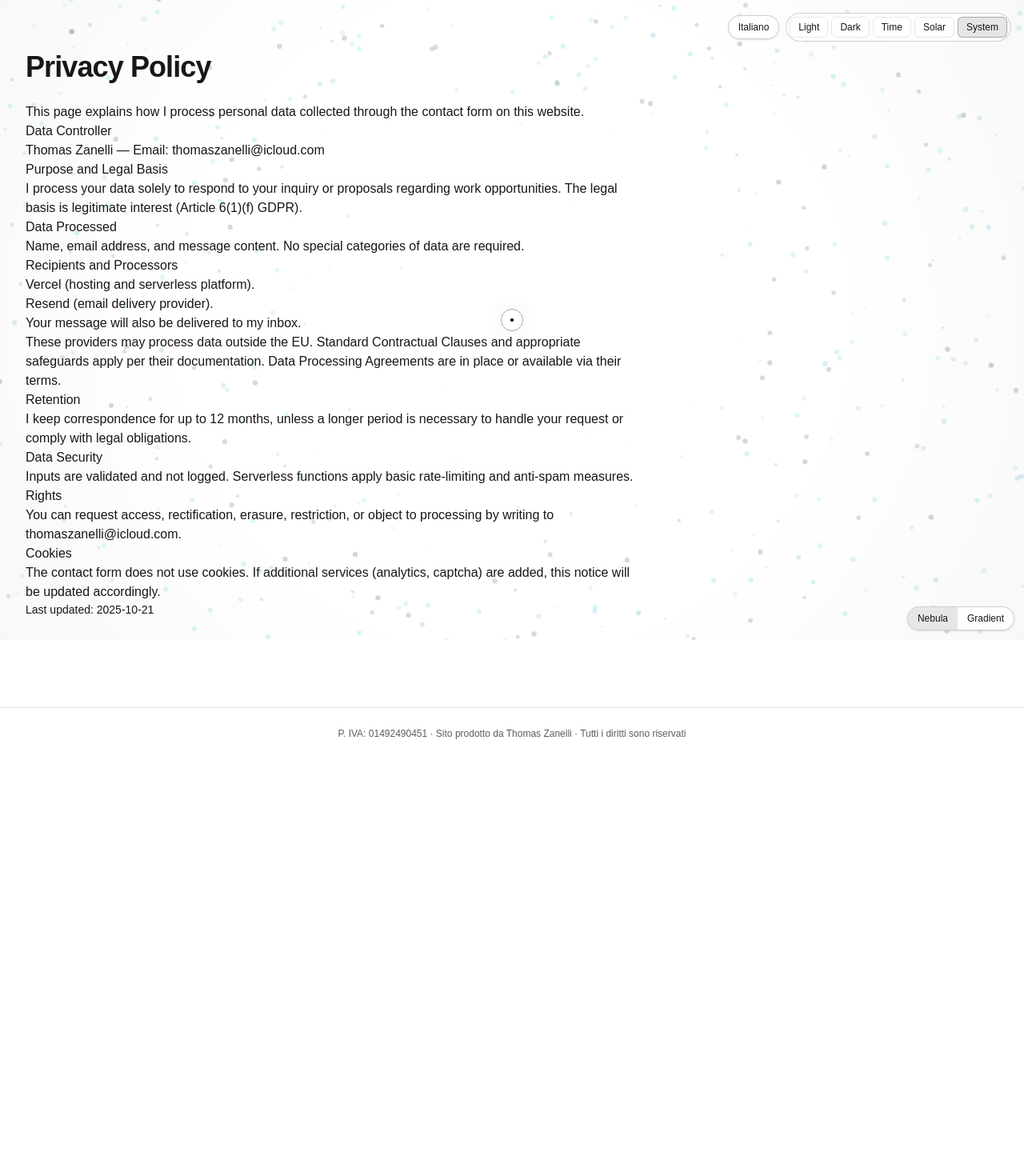
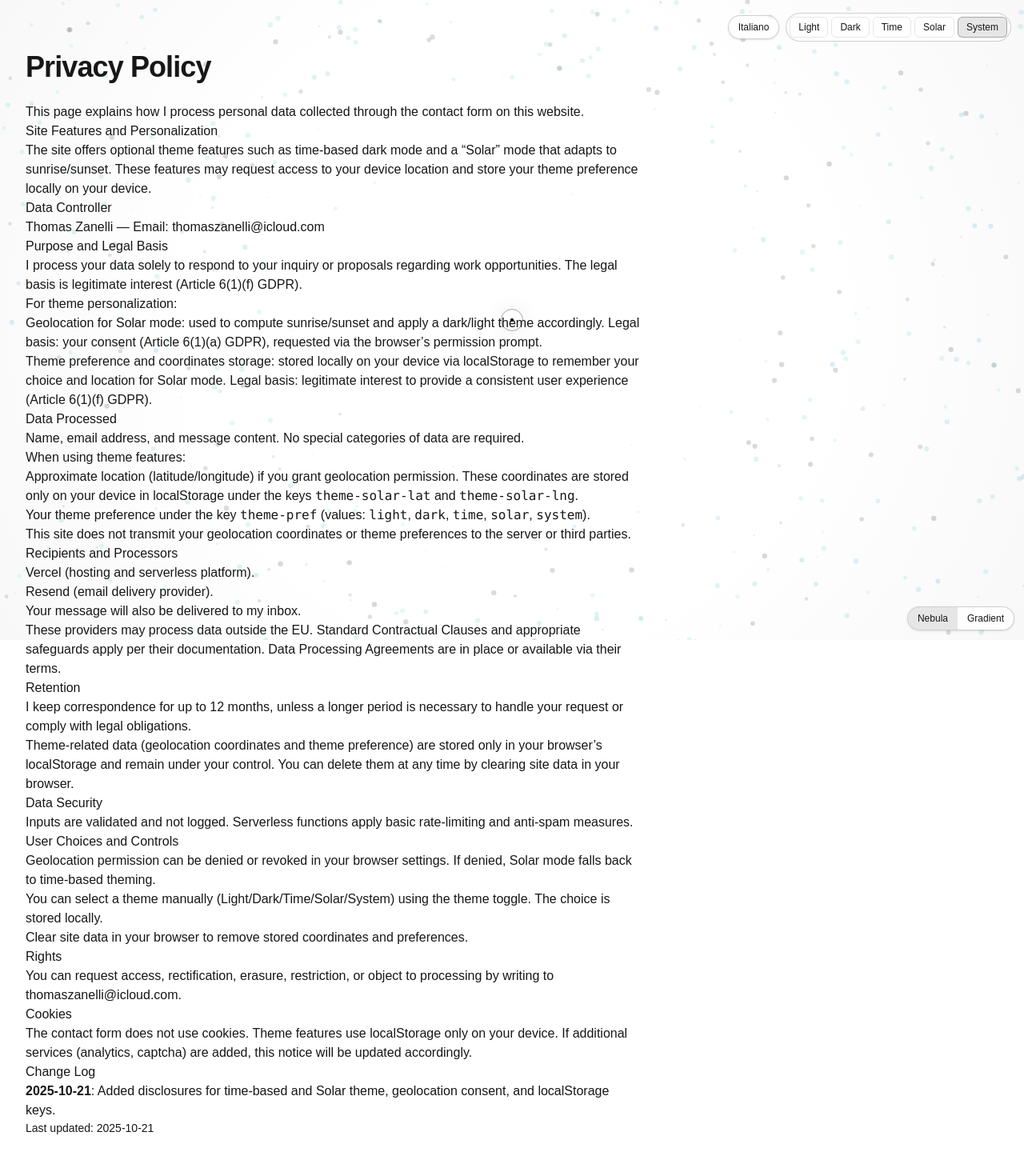
Before and after one commit to thosk92/thomas-site-v2, a Next.js app: page /en/privacy in a window 1280 px wide. Shown: the top 1470 px of the page at 80% size. Before the commit the page ends 949 px from the top, so only its background shows below. Built offline with nearby package versions, Linux system fonts and the light colour scheme; no server answers.

Commit message:
chore(lint): fix warnings (no-explicit-any, prefer-const, unused vars)

```diff
--- a/src/app/en/privacy/page.tsx
+++ b/src/app/en/privacy/page.tsx
@@ -6,18 +6,38 @@ export default function PrivacyPageEn() {
         <p>
           This page explains how I process personal data collected through the contact form on this website.
         </p>
+        <h2 id="theme-privacy">Site Features and Personalization</h2>
+        <p>
+          The site offers optional theme features such as time-based dark mode and a “Solar” mode that adapts to sunrise/sunset. These features may request access to your device location and store your theme preference locally on your device.
+        </p>
         <h2>Data Controller</h2>
         <p>
           Thomas Zanelli — Email: <a href="mailto:thomaszanelli@icloud.com">thomaszanelli@icloud.com</a>
         </p>
         <h2>Purpose and Legal Basis</h2>
         <p>
-          I process your data solely to respond to your inquiry or proposals regarding work opportunities. The legal basis is
-          legitimate interest (Article 6(1)(f) GDPR).
+          I process your data solely to respond to your inquiry or proposals regarding work opportunities. The legal basis is legitimate interest (Article 6(1)(f) GDPR).
         </p>
+        <p>
+          For theme personalization:
+        </p>
+        <ul>
+          <li>Geolocation for Solar mode: used to compute sunrise/sunset and apply a dark/light theme accordingly. Legal basis: your consent (Article 6(1)(a) GDPR), requested via the browser’s permission prompt.</li>
+          <li>Theme preference and coordinates storage: stored locally on your device via localStorage to remember your choice and location for Solar mode. Legal basis: legitimate interest to provide a consistent user experience (Article 6(1)(f) GDPR).</li>
+        </ul>
         <h2>Data Processed</h2>
         <p>
           Name, email address, and message content. No special categories of data are required.
+        </p>
+        <p>
+          When using theme features:
+        </p>
+        <ul>
+          <li>Approximate location (latitude/longitude) if you grant geolocation permission. These coordinates are stored only on your device in localStorage under the keys <code>theme-solar-lat</code> and <code>theme-solar-lng</code>.</li>
+          <li>Your theme preference under the key <code>theme-pref</code> (values: <code>light</code>, <code>dark</code>, <code>time</code>, <code>solar</code>, <code>system</code>).</li>
+        </ul>
+        <p>
+          This site does not transmit your geolocation coordinates or theme preferences to the server or third parties.
         </p>
         <h2>Recipients and Processors</h2>
         <ul>
@@ -31,13 +51,21 @@ export default function PrivacyPageEn() {
         </p>
         <h2>Retention</h2>
         <p>
-          I keep correspondence for up to 12 months, unless a longer period is necessary to handle your request or comply with
-          legal obligations.
+          I keep correspondence for up to 12 months, unless a longer period is necessary to handle your request or comply with legal obligations.
+        </p>
+        <p>
+          Theme-related data (geolocation coordinates and theme preference) are stored only in your browser’s localStorage and remain under your control. You can delete them at any time by clearing site data in your browser.
         </p>
         <h2>Data Security</h2>
         <p>
           Inputs are validated and not logged. Serverless functions apply basic rate-limiting and anti-spam measures.
         </p>
+        <h2>User Choices and Controls</h2>
+        <ul>
+          <li>Geolocation permission can be denied or revoked in your browser settings. If denied, Solar mode falls back to time-based theming.</li>
+          <li>You can select a theme manually (Light/Dark/Time/Solar/System) using the theme toggle. The choice is stored locally.</li>
+          <li>Clear site data in your browser to remove stored coordinates and preferences.</li>
+        </ul>
         <h2>Rights</h2>
         <p>
           You can request access, rectification, erasure, restriction, or object to processing by writing to
@@ -45,9 +73,12 @@ export default function PrivacyPageEn() {
         </p>
         <h2>Cookies</h2>
         <p>
-          The contact form does not use cookies. If additional services (analytics, captcha) are added, this notice will be
-          updated accordingly.
+          The contact form does not use cookies. Theme features use localStorage only on your device. If additional services (analytics, captcha) are added, this notice will be updated accordingly.
         </p>
+        <h2>Change Log</h2>
+        <ul>
+          <li><strong>{new Date().toISOString().slice(0, 10)}</strong>: Added disclosures for time-based and Solar theme, geolocation consent, and localStorage keys.</li>
+        </ul>
         <p className="text-sm text-[color-mix(in oklab,var(--foreground) 70%, transparent)]">Last updated: {new Date().toISOString().slice(0, 10)}</p>
       </div>
     </main>
--- a/src/app/it/privacy/page.tsx
+++ b/src/app/it/privacy/page.tsx
@@ -5,6 +5,10 @@ export default function PrivacyPageIt() {
       <div className="prose max-w-3xl mt-6">
         <p>
           Questa pagina spiega come tratto i dati personali raccolti tramite il modulo di contatto su questo sito web.
+        </p>
+        <h2 id="theme-privacy">Funzionalità del sito e personalizzazione</h2>
+        <p>
+          Il sito offre funzionalità opzionali di tema, come la dark mode basata sull’orario e la modalità “Solare” che si adatta ad alba/tramonto. Queste funzioni possono richiedere l’accesso alla posizione del dispositivo e memorizzano la tua preferenza di tema localmente sul tuo dispositivo.
         </p>
         <h2>Titolare del trattamento</h2>
         <p>
@@ -14,10 +18,21 @@ export default function PrivacyPageIt() {
         <p>
           I tuoi dati vengono trattati esclusivamente per rispondere alla tua richiesta o a proposte relative a opportunità di lavoro. La base giuridica è l’interesse legittimo (art. 6(1)(f) GDPR).
         </p>
+        <p>Per la personalizzazione del tema:</p>
+        <ul>
+          <li>Geolocalizzazione per la modalità Solare: usata per calcolare alba/tramonto e applicare di conseguenza il tema chiaro/scuro. Base giuridica: il tuo consenso (art. 6(1)(a) GDPR), richiesto tramite il prompt del browser.</li>
+          <li>Memorizzazione preferenza tema e coordinate: conservate localmente sul tuo dispositivo via localStorage per ricordare la scelta e la posizione per la modalità Solare. Base giuridica: interesse legittimo a fornire un’esperienza coerente (art. 6(1)(f) GDPR).</li>
+        </ul>
         <h2>Dati trattati</h2>
         <p>
           Nome, indirizzo email e contenuto del messaggio. Non sono richieste categorie particolari di dati.
         </p>
+        <p>Quando utilizzi le funzioni di tema:</p>
+        <ul>
+          <li>Posizione approssimativa (latitudine/longitudine) se concedi il permesso di geolocalizzazione. Queste coordinate sono memorizzate solo sul tuo dispositivo in localStorage con le chiavi <code>theme-solar-lat</code> e <code>theme-solar-lng</code>.</li>
+          <li>La tua preferenza di tema con la chiave <code>theme-pref</code> (valori: <code>light</code>, <code>dark</code>, <code>time</code>, <code>solar</code>, <code>system</code>).</li>
+        </ul>
+        <p>Il sito non trasmette le tue coordinate di geolocalizzazione o le preferenze di tema al server o a terze parti.</p>
         <h2>Destinatari e responsabili</h2>
         <ul>
           <li>Vercel (piattaforma di hosting e serverless).</li>
@@ -31,10 +46,17 @@ export default function PrivacyPageIt() {
         <p>
           La corrispondenza viene conservata fino a 12 mesi, salvo periodi più lunghi necessari a gestire la tua richiesta o adempiere a obblighi di legge.
         </p>
+        <p>I dati relativi al tema (coordinate e preferenza) sono memorizzati solo nel localStorage del tuo browser e restano sotto il tuo controllo. Puoi eliminarli in qualsiasi momento cancellando i dati del sito nel browser.</p>
         <h2>Sicurezza dei dati</h2>
         <p>
           Gli input vengono validati e non vengono registrati nei log. Le funzioni serverless applicano misure base anti-spam e di rate limiting.
         </p>
+        <h2>Scelte e controlli dell’utente</h2>
+        <ul>
+          <li>Il permesso di geolocalizzazione può essere negato o revocato dalle impostazioni del browser. In tal caso, la modalità Solare ripiega sul tema basato sull’orario.</li>
+          <li>Puoi selezionare manualmente un tema (Light/Dark/Time/Solar/System) tramite il toggle. La scelta è memorizzata localmente.</li>
+          <li>Pulendo i dati del sito nel browser rimuoverai coordinate e preferenze salvate.</li>
+        </ul>
         <h2>Diritti</h2>
         <p>
           Puoi richiedere accesso, rettifica, cancellazione, limitazione o opporti al trattamento scrivendo a
@@ -42,8 +64,12 @@ export default function PrivacyPageIt() {
         </p>
         <h2>Cookie</h2>
         <p>
-          Il modulo di contatto non utilizza cookie. Se verranno aggiunti servizi ulteriori (analytics, captcha), questa informativa sarà aggiornata di conseguenza.
+          Il modulo di contatto non utilizza cookie. Le funzioni di tema usano il localStorage solo sul tuo dispositivo. Se verranno aggiunti servizi ulteriori (analytics, captcha), questa informativa sarà aggiornata di conseguenza.
         </p>
+        <h2>Change Log</h2>
+        <ul>
+          <li><strong>{new Date().toISOString().slice(0, 10)}</strong>: Aggiunte note su tema a orario e Solare, consenso geolocalizzazione e chiavi localStorage.</li>
+        </ul>
         <p className="text-sm text-[color-mix(in oklab,var(--foreground) 70%, transparent)]">Ultimo aggiornamento: {new Date().toISOString().slice(0, 10)}</p>
       </div>
     </main>
--- a/src/components/Nebula.tsx
+++ b/src/components/Nebula.tsx
@@ -31,10 +31,11 @@ export default function Nebula() {
     const onChange = () => readTheme();
     mq.addEventListener?.("change", onChange);
     // respond to custom theme changes (time/system/solar/toggle)
-    window.addEventListener("theme-change", onChange as any);
+    const onThemeChange = (_e: Event) => readTheme();
+    window.addEventListener("theme-change", onThemeChange);
     return () => {
       mq.removeEventListener?.("change", onChange);
-      window.removeEventListener("theme-change", onChange as any);
+      window.removeEventListener("theme-change", onThemeChange);
     };
   }, []);
 
--- a/src/components/TimeTheme.tsx
+++ b/src/components/TimeTheme.tsx
@@ -211,24 +211,24 @@ export default function TimeTheme() {
     const onVis = () => { if (!document.hidden) tick(); };
     document.addEventListener("visibilitychange", onVis);
 
-    const onSys = (e: MediaQueryListEvent) => { if (readPref() === "system") tick(); };
+    const onSys = () => { if (readPref() === "system") tick(); };
     const mql = window.matchMedia("(prefers-color-scheme: dark)");
     mql.addEventListener?.("change", onSys);
 
-    const onPref = () => tick();
+    const onPref = (_e: Event) => tick();
     const onStorage = (e: StorageEvent) => {
       if (e.key === "theme-solar-lat" || e.key === "theme-solar-lng") {
         if (readPref() === "solar") tick();
       }
     };
-    window.addEventListener("theme-pref-change", onPref as any);
+    window.addEventListener("theme-pref-change", onPref);
     window.addEventListener("storage", onStorage);
 
     return () => {
       clearTimers();
       document.removeEventListener("visibilitychange", onVis);
       mql.removeEventListener?.("change", onSys);
-      window.removeEventListener("theme-pref-change", onPref as any);
+      window.removeEventListener("theme-pref-change", onPref);
       window.removeEventListener("storage", onStorage);
     };
   }, []);
--- a/src/components/backgrounds/GradientNoise.tsx
+++ b/src/components/backgrounds/GradientNoise.tsx
@@ -104,7 +104,7 @@ export default function GradientNoise() {
       }
     };
 
-    let start = performance.now();
+    const start = performance.now();
     const loop = () => {
       const now = performance.now();
       drawFrame(now);
--- a/src/components/backgrounds/Starfield.tsx
+++ b/src/components/backgrounds/Starfield.tsx
@@ -19,7 +19,6 @@ export default function Starfield() {
     let raf = 0;
 
     const stars: { x: number; y: number; z: number; s: number }[] = [];
-    const layers = 3;
 
     const resize = () => {
       const w = window.innerWidth;
```
